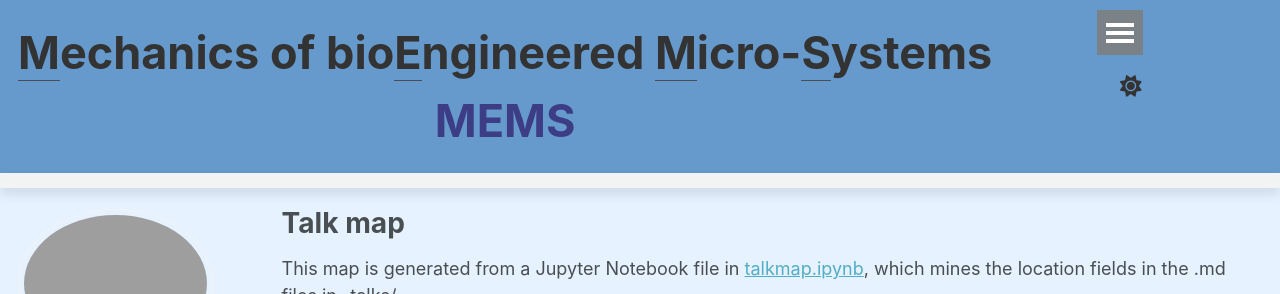
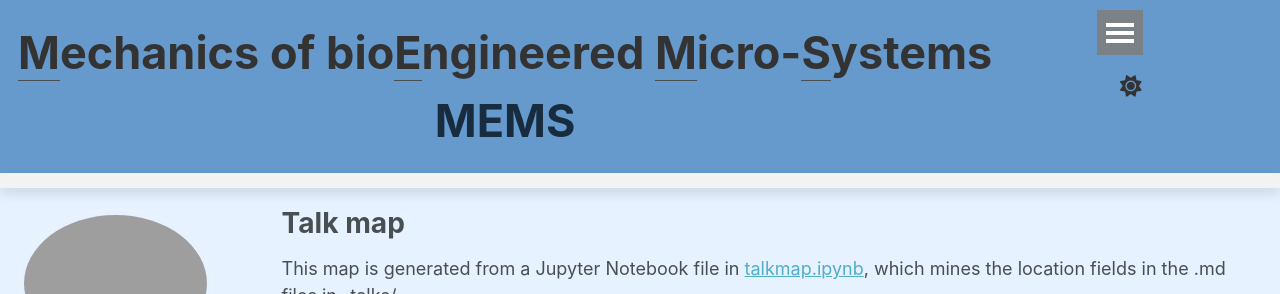
Before and after one commit to BasharEmon/BasharEmon.github.io, a Jekyll site: the page built from _pages/talkmap.html, in a window 1280 px wide. Shown: the top 294 px of the page. Built offline with Jekyll 4.4.1, drawn with Linux system fonts in a browser that asks for light colours; nearby versions of some CDN libraries; some web fonts are replaced.

Commit message:
Update _config.yml

```diff
--- a/_config.yml
+++ b/_config.yml
@@ -9,7 +9,7 @@
 # Basic Site Settings
 locale                   : "en-US"
 site_theme               : "default"
-title                    : "<u>M</u>echanics of bio<u>E</u>ngineered <u>M</u>icro-<u>S</u>ystems<br><span style='font-size: 1000; color: #3d3d85;'>MEMS</span>"
+title                    : "<u>M</u>echanics of bio<u>E</u>ngineered <u>M</u>icro-<u>S</u>ystems<br><span style='font-size: 1000; color: 	#182c40;'>MEMS</span>"
                           # Mechanics of bioEngineered Micro-Systems
                           # MEMS
                           # Tissue MicroEnvironment Mechanics & Simulation (Ti-MEMS)
```
